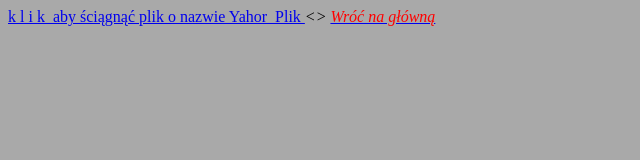
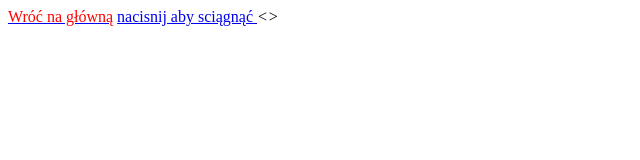
Before and after one commit to 777mabama777/medusheuski, a plain HTML site: page da45.html in a window 1280 px wide. Shown: the whole page, without its empty margins (0-640 px from the left). Drawn offline with Linux system fonts and the light colour scheme.

Commit message:
Update da45.html

```diff
--- a/da45.html
+++ b/da45.html
@@ -4,9 +4,9 @@
     <meta charset="UTF-8">
     <title></title>
 </head>
-<body bgcolor="#a9a9a9">
-<a href="INST_HTM_technik_2022.pdf" download>k&nbsp;l&nbsp;i&nbsp;k&nbsp; aby ściągnąć plik o nazwie Yahor_Plik </a>
+ <a href="zad6.html"><font color="red">Wróć na główną</font></a></i>
+<a href="INST_HTM_technik_2022.pdf" download>nacisnij aby sciągnąć </a>
 <i><>
-    <a href="index.html"><font color="red">Wróć na główną</font></a></i>
+
 </body>
 </html>
```
